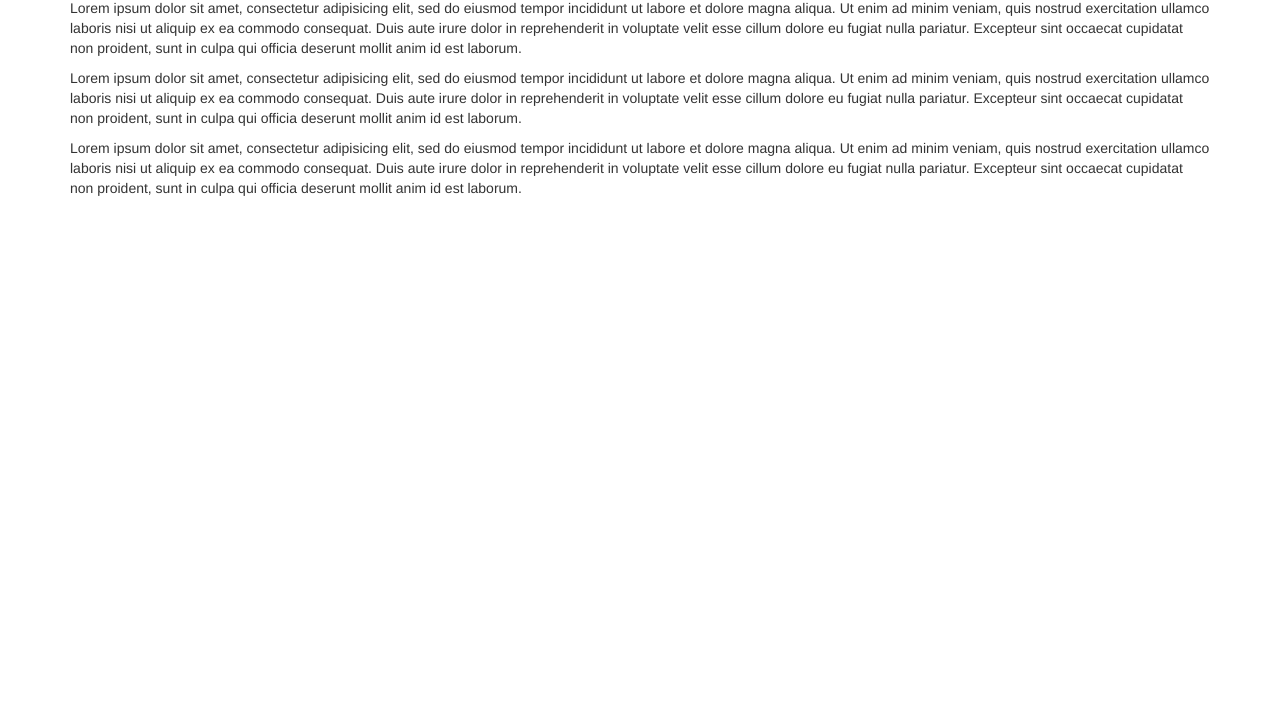
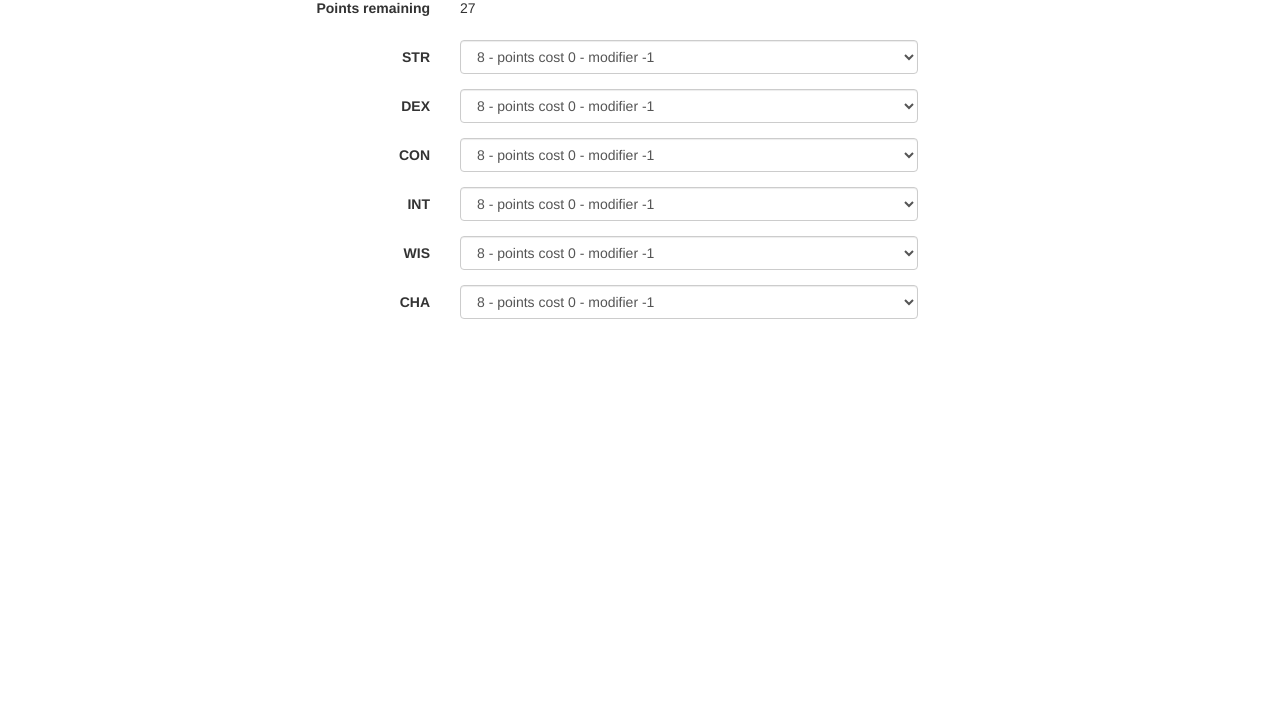
Before and after one commit to TSDenley/dnd, a website: page index.html in a window 1280 px wide. Shown: the part 72-800 px from the top of the page. Drawn offline with Linux system fonts and the light colour scheme; files that its build step writes are made by us from their sources.

Commit message:
Ability scores

```diff
--- a/index.html
+++ b/index.html
@@ -2,7 +2,7 @@
 <html lang="en">
 <head>
 	<meta charset="UTF-8">
-	<title>CoffeeScript/Grunt Tests</title>
+	<title>DnD</title>
 	<link rel="stylesheet" href="lib/css/styles.css">
 </head>
 <body>
@@ -10,10 +10,109 @@
 	<div class="container">
 		<div class="row">
 			<div class="col-sm-12">
-				<h1 class="h1">Lorem Ipsum</h1>
-				<p>Lorem ipsum dolor sit amet, consectetur adipisicing elit, sed do eiusmod tempor incididunt ut labore et dolore magna aliqua. Ut enim ad minim veniam, quis nostrud exercitation ullamco laboris nisi ut aliquip ex ea commodo consequat. Duis aute irure dolor in reprehenderit in voluptate velit esse cillum dolore eu fugiat nulla pariatur. Excepteur sint occaecat cupidatat non proident, sunt in culpa qui officia deserunt mollit anim id est laborum.</p>
-				<p>Lorem ipsum dolor sit amet, consectetur adipisicing elit, sed do eiusmod tempor incididunt ut labore et dolore magna aliqua. Ut enim ad minim veniam, quis nostrud exercitation ullamco laboris nisi ut aliquip ex ea commodo consequat. Duis aute irure dolor in reprehenderit in voluptate velit esse cillum dolore eu fugiat nulla pariatur. Excepteur sint occaecat cupidatat non proident, sunt in culpa qui officia deserunt mollit anim id est laborum.</p>
-				<p>Lorem ipsum dolor sit amet, consectetur adipisicing elit, sed do eiusmod tempor incididunt ut labore et dolore magna aliqua. Ut enim ad minim veniam, quis nostrud exercitation ullamco laboris nisi ut aliquip ex ea commodo consequat. Duis aute irure dolor in reprehenderit in voluptate velit esse cillum dolore eu fugiat nulla pariatur. Excepteur sint occaecat cupidatat non proident, sunt in culpa qui officia deserunt mollit anim id est laborum.</p>
+				<h2 class="h2">Ability Score</h2>
+				<form id="ability-form" class="ability-form form-horizontal">
+					<div class="form-group">
+						<label for="points-remaining" class="col-sm-4 text-right control-label">Points remaining</label>
+						<p class="form-control-static col-sm-5" id="points-remaining">27</p>
+					</div>
+
+					<div class="form-group">
+						<label for="str" class="text-right control-label col-sm-4">STR</label>
+						<div class="col-sm-5">
+							<select class="form-control ability-select" name="str" id="str">
+								<option value="0">8 - points cost 0 - modifier -1</option>
+								<option value="1">9 - points cost 1 - modifier -1</option>
+								<option value="2">10 - points cost 2 - modifier 0</option>
+								<option value="3">11 - points cost 3 - modifier 0</option>
+								<option value="4">12 - points cost 4 - modifier +1</option>
+								<option value="5">13 - points cost 5 - modifier +1</option>
+								<option value="7">14 - points cost 7 - modifier +2</option>
+								<option value="9">15 - points cost 9 - modifier +2</option>
+							</select>
+						</div>
+					</div>
+
+					<div class="form-group">
+						<label class="text-right control-label col-sm-4" for="dex">DEX</label>
+						<div class="col-sm-5">
+							<select class="form-control ability-select" name="dex" id="dex">
+								<option value="0">8 - points cost 0 - modifier -1</option>
+								<option value="1">9 - points cost 1 - modifier -1</option>
+								<option value="2">10 - points cost 2 - modifier 0</option>
+								<option value="3">11 - points cost 3 - modifier 0</option>
+								<option value="4">12 - points cost 4 - modifier +1</option>
+								<option value="5">13 - points cost 5 - modifier +1</option>
+								<option value="7">14 - points cost 7 - modifier +2</option>
+								<option value="9">15 - points cost 9 - modifier +2</option>
+							</select>
+						</div>
+					</div>
+
+					<div class="form-group">
+						<label class="text-right control-label col-sm-4" for="con">CON</label>
+						<div class="col-sm-5">
+							<select class="form-control ability-select" name="con" id="con">
+								<option value="0">8 - points cost 0 - modifier -1</option>
+								<option value="1">9 - points cost 1 - modifier -1</option>
+								<option value="2">10 - points cost 2 - modifier 0</option>
+								<option value="3">11 - points cost 3 - modifier 0</option>
+								<option value="4">12 - points cost 4 - modifier +1</option>
+								<option value="5">13 - points cost 5 - modifier +1</option>
+								<option value="7">14 - points cost 7 - modifier +2</option>
+								<option value="9">15 - points cost 9 - modifier +2</option>
+							</select>
+						</div>
+					</div>
+
+					<div class="form-group">
+						<label class="text-right control-label col-sm-4" for="int">INT</label>
+						<div class="col-sm-5">
+							<select class="form-control ability-select" name="int" id="int">
+								<option value="0">8 - points cost 0 - modifier -1</option>
+								<option value="1">9 - points cost 1 - modifier -1</option>
+								<option value="2">10 - points cost 2 - modifier 0</option>
+								<option value="3">11 - points cost 3 - modifier 0</option>
+								<option value="4">12 - points cost 4 - modifier +1</option>
+								<option value="5">13 - points cost 5 - modifier +1</option>
+								<option value="7">14 - points cost 7 - modifier +2</option>
+								<option value="9">15 - points cost 9 - modifier +2</option>
+							</select>
+						</div>
+					</div>
+
+					<div class="form-group">
+						<label class="text-right control-label col-sm-4" for="wiz">WIS</label>
+						<div class="col-sm-5">
+							<select class="form-control ability-select" name="wiz" id="wiz">
+								<option value="0">8 - points cost 0 - modifier -1</option>
+								<option value="1">9 - points cost 1 - modifier -1</option>
+								<option value="2">10 - points cost 2 - modifier 0</option>
+								<option value="3">11 - points cost 3 - modifier 0</option>
+								<option value="4">12 - points cost 4 - modifier +1</option>
+								<option value="5">13 - points cost 5 - modifier +1</option>
+								<option value="7">14 - points cost 7 - modifier +2</option>
+								<option value="9">15 - points cost 9 - modifier +2</option>
+							</select>
+						</div>
+					</div>
+
+					<div class="form-group">
+						<label class="text-right control-label col-sm-4" for="cha">CHA</label>
+						<div class="col-sm-5">
+							<select class="form-control ability-select" name="cha" id="cha">
+								<option value="0">8 - points cost 0 - modifier -1</option>
+								<option value="1">9 - points cost 1 - modifier -1</option>
+								<option value="2">10 - points cost 2 - modifier 0</option>
+								<option value="3">11 - points cost 3 - modifier 0</option>
+								<option value="4">12 - points cost 4 - modifier +1</option>
+								<option value="5">13 - points cost 5 - modifier +1</option>
+								<option value="7">14 - points cost 7 - modifier +2</option>
+								<option value="9">15 - points cost 9 - modifier +2</option>
+							</select>
+						</div>
+					</div>
+				</form>
 			</div>
 		</div>
 	</div>
--- a/lib/js/build.js
+++ b/lib/js/build.js
@@ -1,3 +1,37 @@
-console.log('CoffeeScript loaded');
+var ability, abilitySelects, calcAbilityScore, i, len;
+
+abilitySelects = document.querySelectorAll('.ability-select');
+
+
+/*
+	Calc ability points remaining and update counter HTML.
+	Add and error class to counter if overspent points.
+ */
+
+calcAbilityScore = function() {
+  var ability, counter, errorClass, i, len, maxPoints, pointsRemaining, totalScore;
+  totalScore = 0;
+  maxPoints = 27;
+  counter = document.getElementById('points-remaining');
+  errorClass = 'has-error';
+  for (i = 0, len = abilitySelects.length; i < len; i++) {
+    ability = abilitySelects[i];
+    totalScore = totalScore + Number(ability.value);
+  }
+  pointsRemaining = Number(maxPoints - totalScore);
+  if (pointsRemaining < 0) {
+    if (!counter.className.match(/(?:^|\s)has-error(?!\S)/)) {
+      counter.className += " has-error";
+    }
+  } else {
+    counter.className = counter.className.replace(/(?:^|\s)has-error(?!\S)/g, '');
+  }
+  return counter.innerHTML = pointsRemaining;
+};
+
+for (i = 0, len = abilitySelects.length; i < len; i++) {
+  ability = abilitySelects[i];
+  ability.addEventListener('change', calcAbilityScore);
+}
 
 //# sourceMappingURL=build.js.map
--- a/lib/js/scripts.coffee.js
+++ b/lib/js/scripts.coffee.js
@@ -1 +1,35 @@
-console.log('CoffeeScript loaded');
+var ability, abilitySelects, calcAbilityScore, i, len;
+
+abilitySelects = document.querySelectorAll('.ability-select');
+
+
+/*
+	Calc ability points remaining and update counter HTML.
+	Add and error class to counter if overspent points.
+ */
+
+calcAbilityScore = function() {
+  var ability, counter, errorClass, i, len, maxPoints, pointsRemaining, totalScore;
+  totalScore = 0;
+  maxPoints = 27;
+  counter = document.getElementById('points-remaining');
+  errorClass = 'has-error';
+  for (i = 0, len = abilitySelects.length; i < len; i++) {
+    ability = abilitySelects[i];
+    totalScore = totalScore + Number(ability.value);
+  }
+  pointsRemaining = Number(maxPoints - totalScore);
+  if (pointsRemaining < 0) {
+    if (!counter.className.match(/(?:^|\s)has-error(?!\S)/)) {
+      counter.className += " has-error";
+    }
+  } else {
+    counter.className = counter.className.replace(/(?:^|\s)has-error(?!\S)/g, '');
+  }
+  return counter.innerHTML = pointsRemaining;
+};
+
+for (i = 0, len = abilitySelects.length; i < len; i++) {
+  ability = abilitySelects[i];
+  ability.addEventListener('change', calcAbilityScore);
+}
--- a/lib/less/styles.less
+++ b/lib/less/styles.less
@@ -1 +1,6 @@
 @import '../bootstrap/bootstrap.less';
+
+.has-error {
+	color: red;
+	font-weight: bold;
+}
```
Also changed, not shown: lib/coffee/scripts.coffee (+29 -1 lines), lib/css/styles.css, lib/js/build.min.js, 2 other files.
